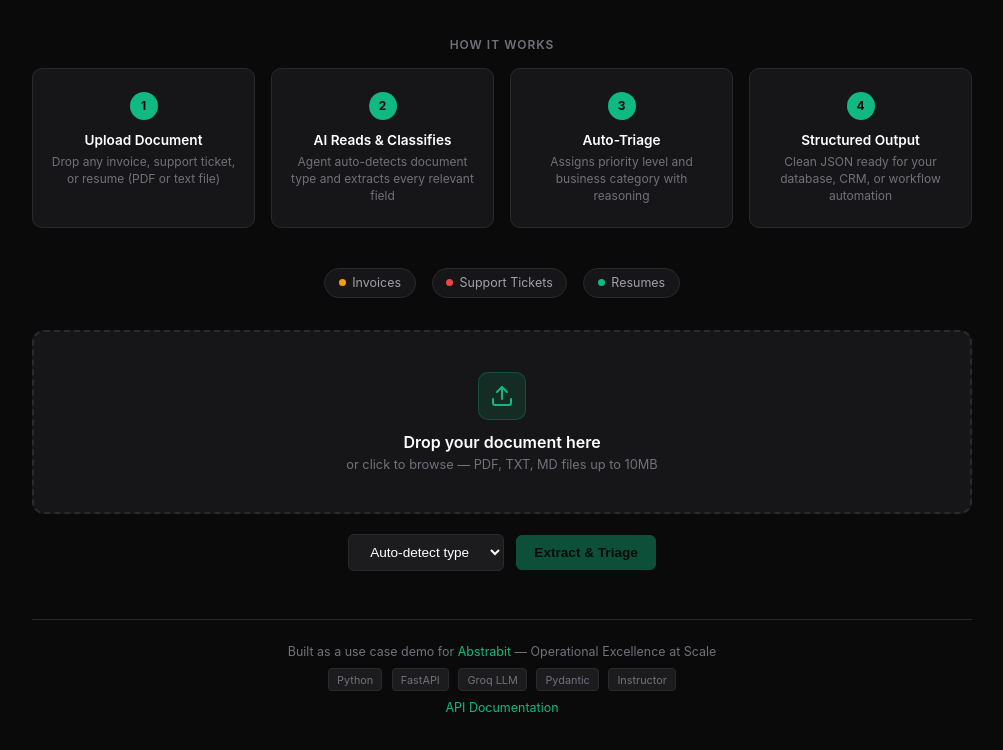
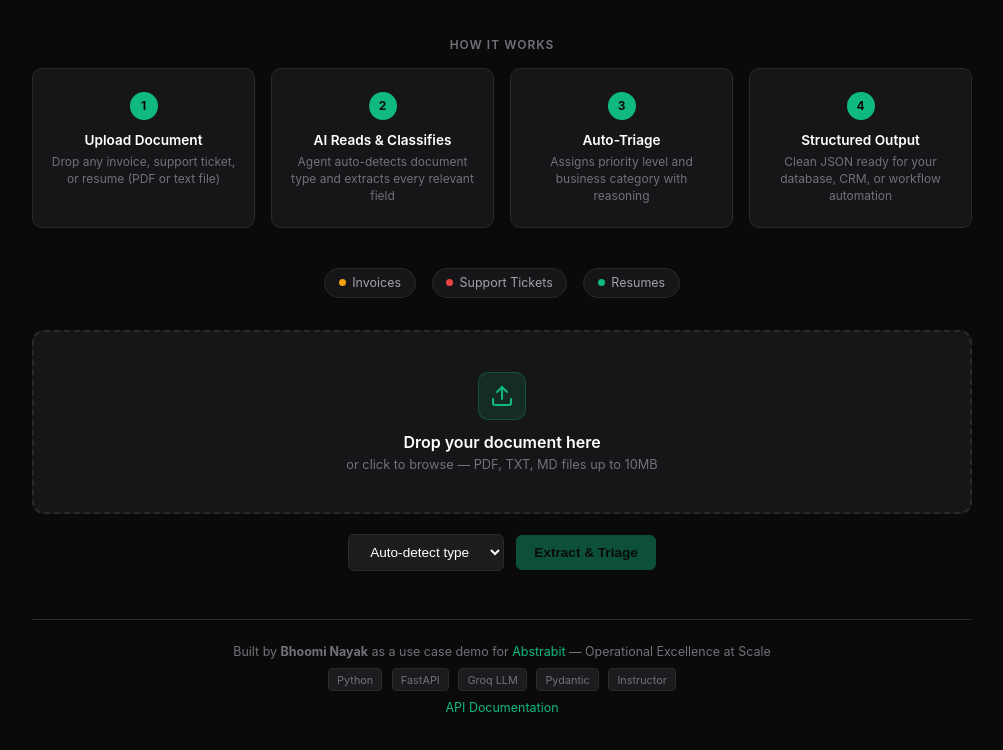
Before and after one commit to BhoomiNayak/Auto_Trigage_Abstrait, a plain HTML site: page app/static/index.html in a window 1280 px wide. Shown: the part 184-934 px from the top of the page, without its empty margins (138-1141 px from the left). Drawn offline with Linux system fonts and the light colour scheme.

Commit message:
Add built by credit in footer

```diff
--- a/app/static/index.html
+++ b/app/static/index.html
@@ -612,7 +612,7 @@
 
         <!-- Footer -->
         <footer>
-            <p>Built as a use case demo for <a href="https://www.abstrabit.com/" target="_blank" rel="noopener">Abstrabit</a> — Operational Excellence at Scale</p>
+            <p>Built by <strong>Bhoomi Nayak</strong> as a use case demo for <a href="https://www.abstrabit.com/" target="_blank" rel="noopener">Abstrabit</a> — Operational Excellence at Scale</p>
             <div class="tech-stack">
                 <span class="tech-tag">Python</span>
                 <span class="tech-tag">FastAPI</span>
```
